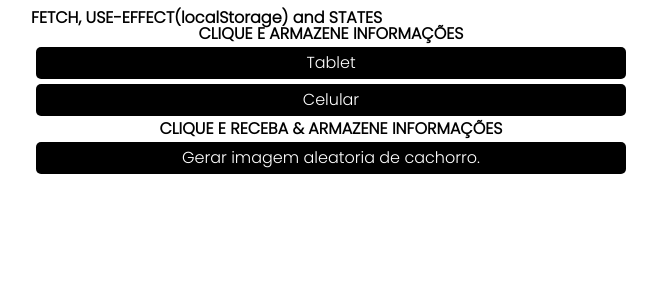
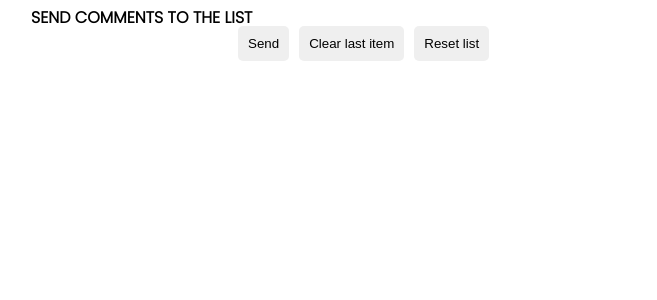
Before and after one commit to ptrktodev/ReactJS-Study, a React (Create React App) app: page / in a window 1280 px wide. Shown: the top 300 px of the page, without its empty margins (309-966 px from the left). Built offline with nearby package versions, Linux system fonts and the light colour scheme.

Commit message:
sebnd comments to the list

```diff
--- a/src/App.js
+++ b/src/App.js
@@ -1,73 +1,80 @@
 import React from 'react';
 import './App.css'
-import Produto from './Produto'
 
 const App = () => {
 
-    const style = {
-        background: 'black',
-        margin: '5px',
-        borderRadius: '5px',
-        padding: '8px',
-        color: 'white',
+    const styleInput = {
         cursor: 'pointer',
-        textAlign: 'center',
-        display: 'flex',
-        flexDirection: 'row',
-        alignItems: 'center',
-        justifyContent: 'center',
-        textAlign: 'center',
-    }
-
-    const display = {
-        display: 'flex',
-        flexDirection: 'row',
-        alignItems: 'center',
-        justifyContent: 'center',
-        textAlign: 'center',
+        padding: '10px',
+        marginRight: '10px',
+        borderRadius: '5px'
     }
 
     // ============================================
+    const [coment, setComent] = React.useState([])
+    const [input, setinput] = React.useState('')
+    const [msg, setMsg] = React.useState('')
+    const focusInput = React.useRef()
+    const [ativo, setAtivo] = React.useState(false)
 
-    let [produto, setProduto] = React.useState(null)
-    let [item, SetItem] = React.useState(null)
-
-    // ============================================
-
-    function click({target}) {
-        setProduto(target.innerText)
+    function send() {
+        if (input) {
+            setComent([...coment, input])
+            setinput('')
+            focusInput.current.focus()
+            setAtivo(!ativo)
+        } else {
+            let message = 'Adicone um valor'
+            setMsg(message)
+            setAtivo(!ativo)
+        }
     }
 
-    React.useEffect(() => {
-        if (produto !== null) {
-            window.localStorage.setItem('produto', produto)
+    function changeValue({target}) {
+        setinput(target.value)
+    }
+
+    function resetList(){
+        setComent([])
+    }
+
+    function lastItem() {
+        coment.pop()
+        setComent([...coment])
+    }
+
+    function keyTecla(event) {
+        if (event.key === 'Enter') {
+            if (input) {
+                setComent([...coment, input])
+                setinput('')
+                focusInput.current.focus()
+                setAtivo(!ativo)
+            } else {
+                let message = 'Adicone um valor'
+                setMsg(message)
+                setAtivo(!ativo)
+            }
         }
-    }, [produto])
-
-    React.useEffect(() => {
-        const produtoLocal = window.localStorage.getItem('produto')
-        if (produtoLocal != null) {
-            setProduto(produtoLocal)
-        }
-    })
+    }
 
     // ============================================
 
     return (
         <div className="App">
-        <header className='App-header'>
-            <h2>FETCH, USE-EFFECT(localStorage) and STATES</h2>
-                <div>
-                    <h3 style={display}>CLIQUE E ARMAZENE INFORMAÇÕES</h3>
-                    <buttton onClick={click} style={style} id='1'>Tablet</buttton>
-                    <buttton onClick={click} style={style} id='1'>Celular</buttton>
-                    { produto &&<p><b>Preferência:</b>    {produto}</p>}
-                </div>
-                <div>
-                    <h3 style={display}>CLIQUE E RECEBA & ARMAZENE INFORMAÇÕES</h3>
-                    <Produto style={display} produto={item}/>
-                </div>
-        </header>
+            <header className='App-header'>
+                <h1>SEND COMMENTS TO THE LIST</h1>
+                <ul>
+                    {coment.map((el) =>
+                        <li key={el}>{el}</li>
+                    )}
+                </ul>
+                <input ref={focusInput} onKeyDown={keyTecla} style={styleInput} type='text' value={input} onChange={changeValue} />
+                <button style={styleInput} onClick={send}>Send</button>
+                <button style={styleInput} onClick={lastItem}>Clear last item</button>
+                <button style={styleInput} onClick={resetList}>Reset list</button>
+                {msg && !ativo && <p>{msg}</p>}
+            </header>
         </div>
     )
 
--- a/src/Produto.js
+++ /dev/null
@@ -1,63 +0,0 @@
-import React from 'react'
-
-const Planet = () => {
-
-    const [item, SetItem] = React.useState(null)
-
-    const style = {
-        background: 'black',
-        margin: '5px',
-        borderRadius: '5px',
-        padding: '8px',
-        color: 'white',
-        cursor: 'pointer',
-        textAlign: 'center',
-        textAlign: 'center',
-        display: 'flex',
-        flexDirection: 'column',
-        alignItems: 'center',
-        justifyContent: 'center',
-        textAlign: 'center',
-    }
-
-    const dog = {
-        marginTop: '20px',
-        borderRadius: '8px',
-        width: '60%',
-        display: 'flex',
-        flexDirection: 'row',
-        alignItems: 'center',
-        justifyContent: 'center',
-        textAlign: 'center',
-    }
-
-    async function api() {
-        const url = await fetch('https://dog.ceo/api/breeds/image/random')
-        const res = await url.json()
-        const img = res.message
-        SetItem(img)
-    }
-
-    React.useEffect(() => {
-        if (item !== null) {
-            window.localStorage.setItem('img', item)
-        }
-    }, [item])
-
-    React.useEffect(() => {
-        const localDog = window.localStorage.getItem('img')
-        if (localDog !== null) {
-            SetItem(localDog)
-        }
-    })
-
-    return (
-        <section>
-            <buttton onClick={api} style={style} id='1'>Gerar imagem aleatoria de cachorro.</buttton>
-            {item && <img style={dog} src={item}/>}
-        </section>
-    )
-
-}
-
-export default Planet
```
